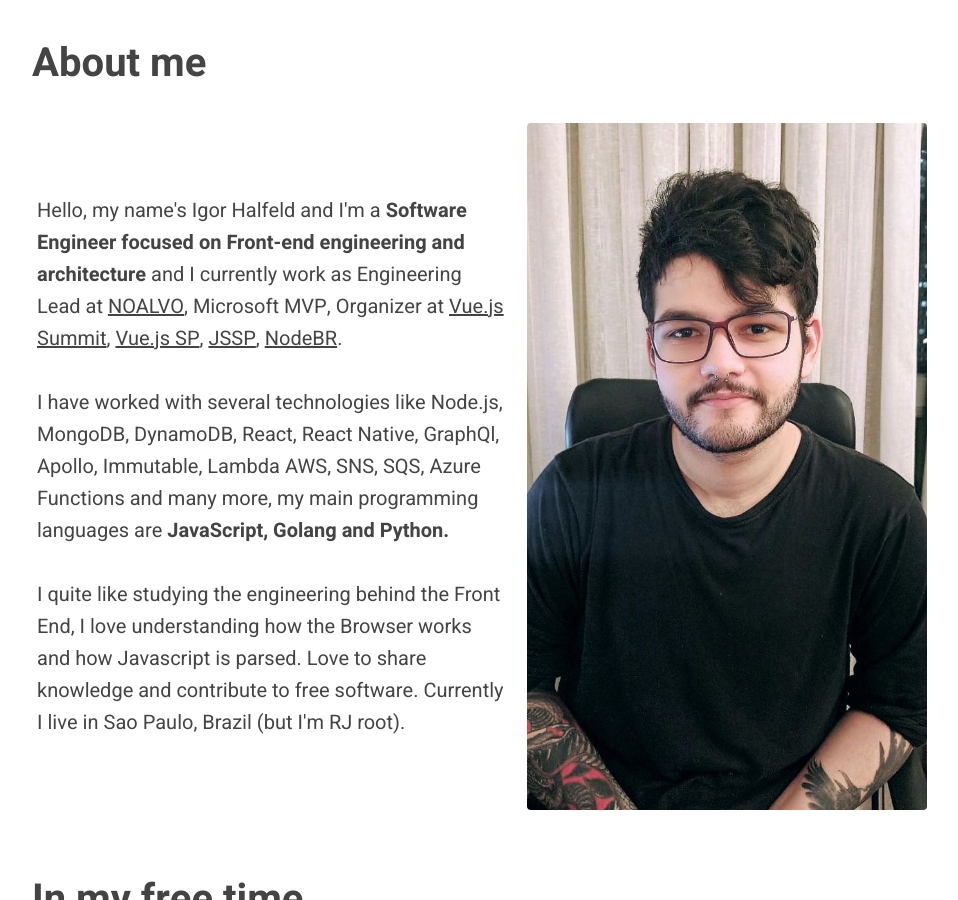
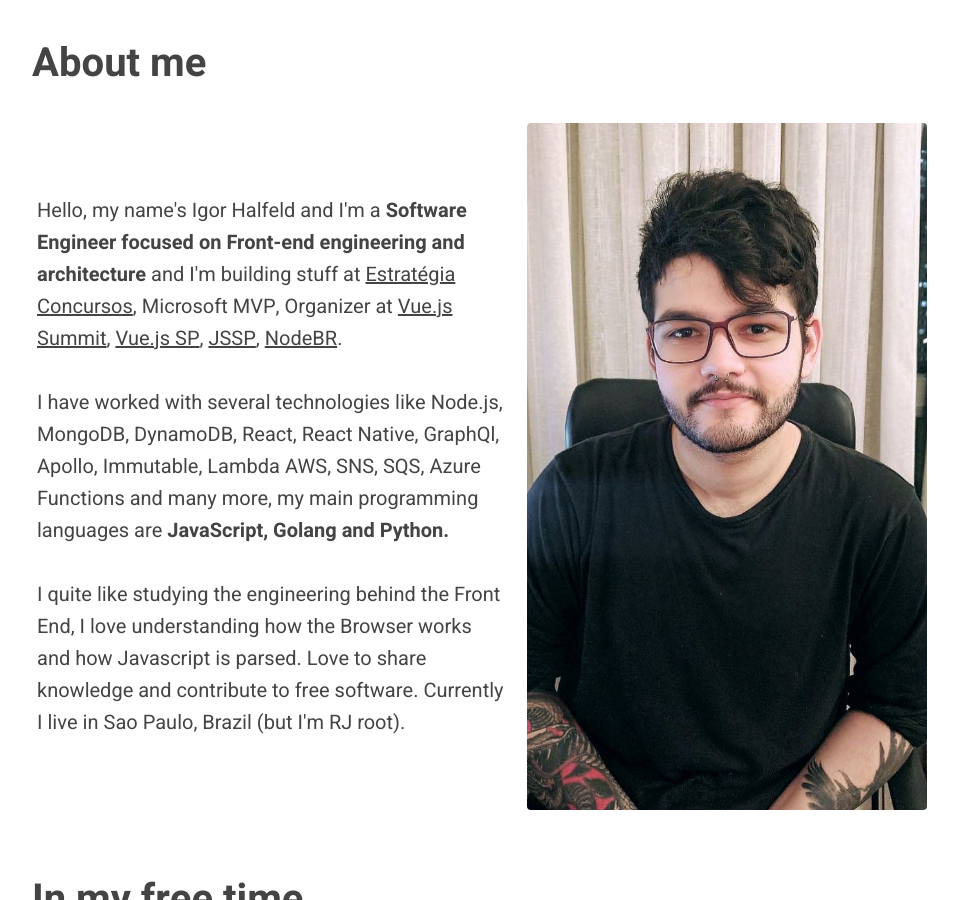
Before and after one commit to Halfeld/website, a Jekyll site: the page built from about-me.md, in a window 1280 px wide and 900 px high, scrolled down 936 px. Shown: the whole window, without its empty margins (158-1116 px from the left). Built offline with Jekyll 4.4.1, drawn with Linux system fonts in a browser that asks for light colours.

Commit message:
update about me

```diff
--- a/about-me.md
+++ b/about-me.md
@@ -10,7 +10,7 @@
 <div class="content-image-right">
   <img src="/assets/img/me.jpeg">
   <p style="width: 470px">
-    Hello, my name's Igor Halfeld and I'm a <strong>Software Engineer focused on Front-end engineering and architecture</strong> and I currently work as Engineering Lead at <a href="https://midianoalvo.com.br/">NOALVO</a>, Microsoft MVP, Organizer at <a href="https://vuejssummit.com/">Vue.js Summit</a>, <a href="https://www.meetup.com/VueJS-SP">Vue.js SP</a>, <a href="https://www.meetup.com/Javascript-SP">JSSP</a>, <a href="https://www.meetup.com/nodebr/">NodeBR</a>.
+    Hello, my name's Igor Halfeld and I'm a <strong>Software Engineer focused on Front-end engineering and architecture</strong> and I'm building stuff at <a href="https://www.estrategiaconcursos.com.br">Estratégia Concursos</a>, Microsoft MVP, Organizer at <a href="https://vuejssummit.com/">Vue.js Summit</a>, <a href="https://www.meetup.com/VueJS-SP">Vue.js SP</a>, <a href="https://www.meetup.com/Javascript-SP">JSSP</a>, <a href="https://www.meetup.com/nodebr/">NodeBR</a>.
 
   <br />
   <br />
```
